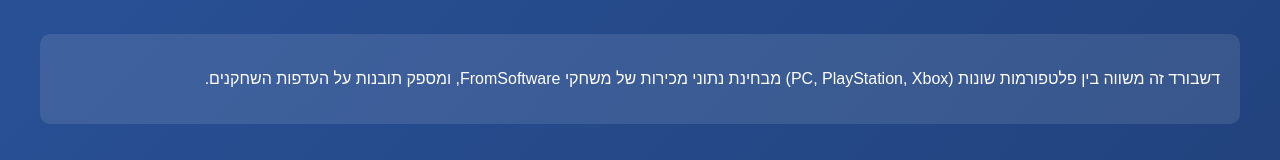
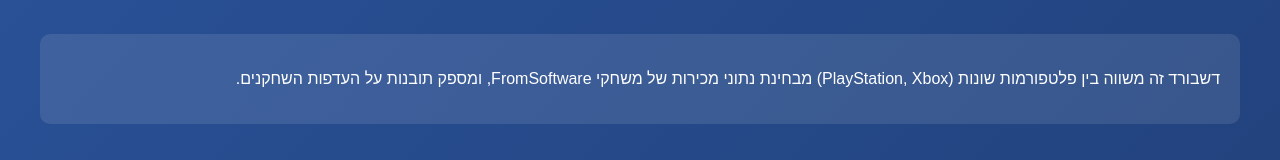
Before and after one commit to 2BorNot2B-cmd/FromSoftware-Game-Analytics, a plain HTML site: page dash2.html in a window 1280 px wide. Shown: the part 146-306 px from the top of the page. Drawn offline with Linux system fonts and the light colour scheme; a script that the page names is missing.

Commit message:
Update dash2.html

```diff
--- a/dash2.html
+++ b/dash2.html
@@ -55,7 +55,7 @@
             <h1>מערכת 2 - קרב הפלטפורמות: איפה נמכרו יותר משחקים?</h1>
         </header>
         <section class="description">
-            <p>דשבורד זה משווה בין פלטפורמות שונות (PC, PlayStation, Xbox) מבחינת נתוני מכירות של משחקי FromSoftware, ומספק תובנות על העדפות השחקנים.</p>
+            <p>דשבורד זה משווה בין פלטפורמות שונות (PlayStation, Xbox) מבחינת נתוני מכירות של משחקי FromSoftware, ומספק תובנות על העדפות השחקנים.</p>
         </section>
         <section class="tableau-container">
             <div id="tableauViz"></div>
```
